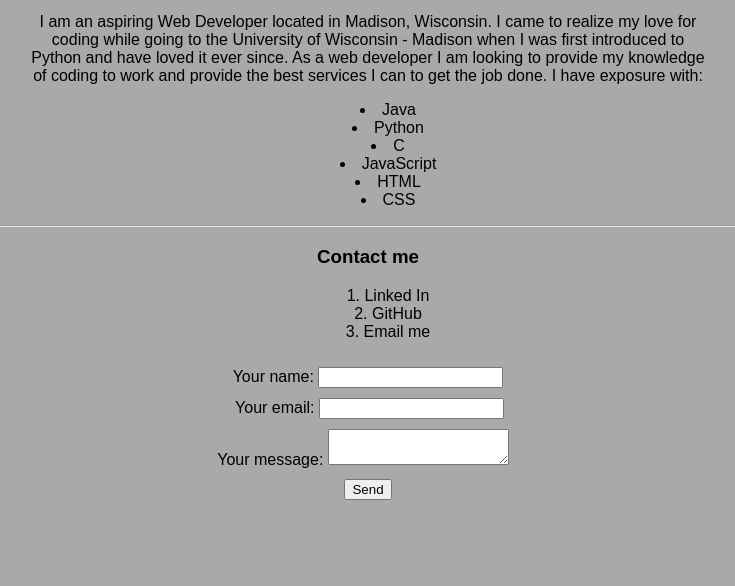
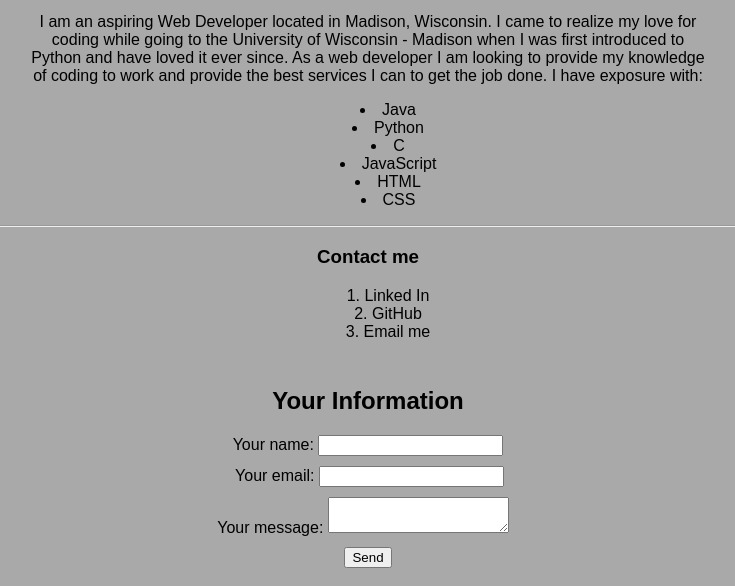
Before and after one commit to Daedaliss/FirstWebsite, a plain HTML site: page index.html in a window 1280 px wide. Shown: the part 1118-1704 px from the top of the page, without its empty margins (272-1007 px from the left). Before the commit the page ends 1636 px from the top, so only its background shows below. Drawn offline with Linux system fonts and the light colour scheme; a script that the page names is missing.

Commit message:
fixing last of bugs

```diff
--- a/index.html
+++ b/index.html
@@ -52,7 +52,7 @@
           <section id="About">
             <h3>About Will</h3>
                 <div class = "me">
-                <img src = "images/Me2.JPG" alt="Picture of me">;
+                  <img src = "images/Me2.JPG" alt="Picture of me">;
                 </div>
                 <p>
                 I am an aspiring Web Developer located in Madison, Wisconsin.
@@ -70,7 +70,6 @@
                 <li>CSS</li>
                 </ul>
               <hr>
-            </div>
           </section>
           <!--This starts the third section of the website with an id to jump to this part of the page when clicked in the nav bar -->
           <section id= "Contact">
@@ -82,7 +81,7 @@
               <li> <a href = "mailto:wjeckert15@gmail.com"> Email me </a> </li>
             </ol>
             <section id="formspree">
-
+              <h2>Your Information</h2>
               <form
                 action="https://formspree.io/f/mzbkvbky"
                 method="POST"
```
